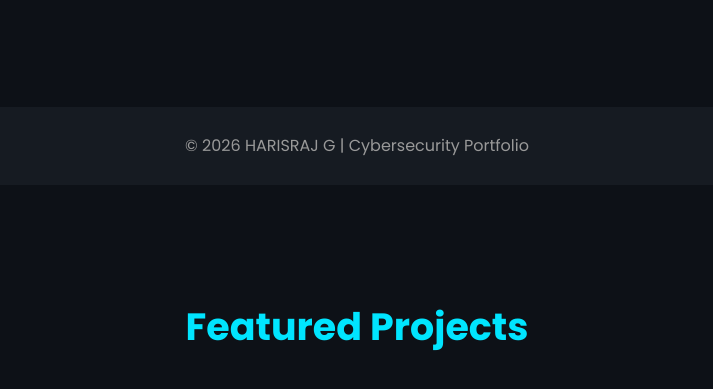
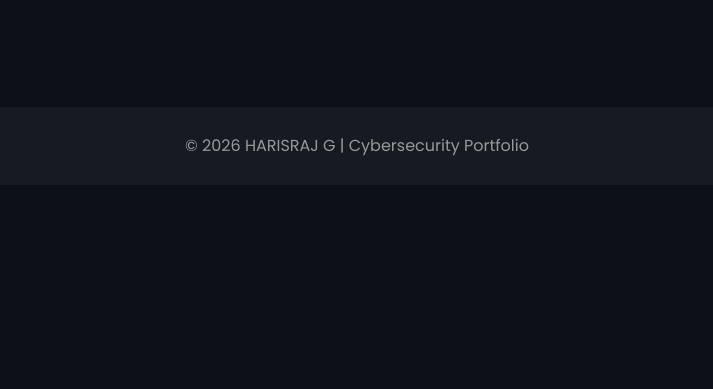
Before and after one commit to Pikachu-lee/Pikachu-lee.github.io, a plain HTML site: page index.html in a window 1280 px wide. Shown: the part 5085-5474 px from the top of the page, without its empty margins (283-996 px from the left). After the commit the page ends 5270 px from the top, so only its background shows below. Drawn offline with Linux system fonts and the light colour scheme; no server answers; files whose address does not match are found by name.

Commit message:
Remove projects section from index.html
Removed the projects section from the HTML file.

```diff
--- a/index.html
+++ b/index.html
@@ -307,14 +307,3 @@ github.com/Pikachu-lee
 
 </body>
 </html>
-<!-- ================= PROJECTS ================= -->
-
-<section id="projects">
-
-    <h2 class="section-title">Featured Projects</h2>
-
-    <div id="repo-container" class="gallery">
-
-    </div>
-
-</section>
```
